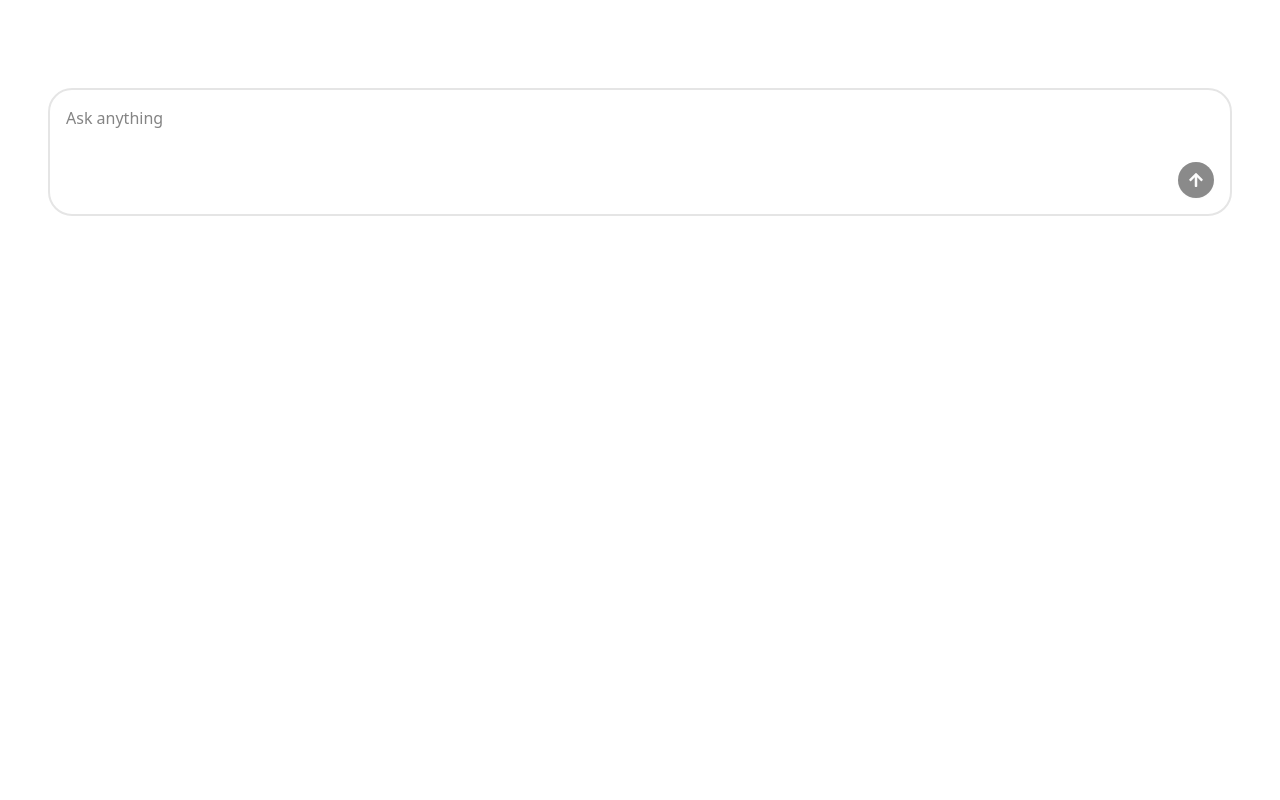
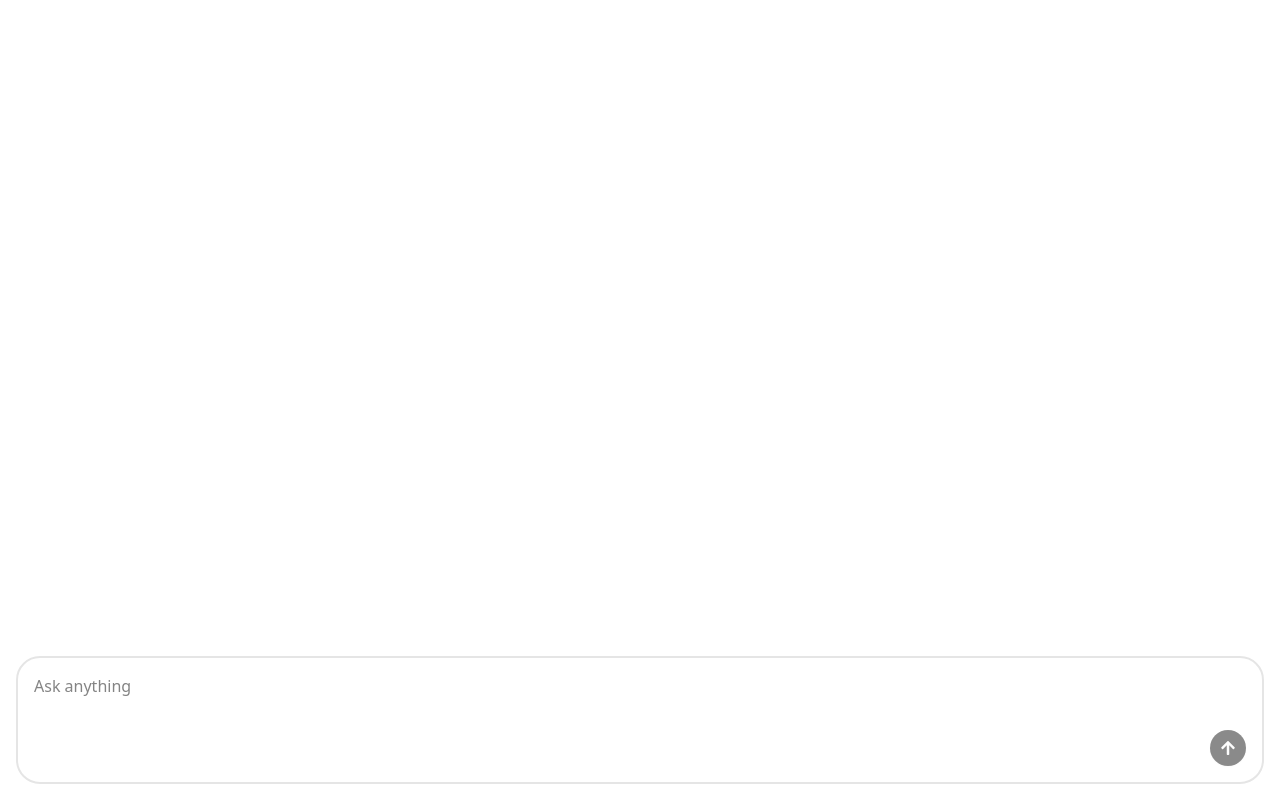
Before and after one commit to samuelzcom/my-app, a React (Vite) app in the folder packages/client/: page / in a window 1280 px wide. Built offline with nearby package versions, Linux system fonts and the light colour scheme.

Commit message:
Improving the Look and Feel

```diff
--- a/packages/client/src/App.css
+++ b/packages/client/src/App.css
@@ -1,21 +1,7 @@
 #root {
-   max-width: 1280px;
+   max-width: none;
    margin: 0 auto;
-   padding: 2rem;
-   text-align: center;
-}
-
-.logo {
-   height: 6em;
-   padding: 1.5em;
-   will-change: filter;
-   transition: filter 300ms;
-}
-.logo:hover {
-   filter: drop-shadow(0 0 2em #646cffaa);
-}
-.logo.react:hover {
-   filter: drop-shadow(0 0 2em #61dafbaa);
+   padding: 0;
 }
 
 @keyframes logo-spin {
--- a/packages/client/src/App.tsx
+++ b/packages/client/src/App.tsx
@@ -3,7 +3,7 @@
 
 function App() {
    return (
-      <div className="p-4">
+      <div className="p-4 h-screen">
          <Chatbot />
       </div>
    );
--- a/packages/client/src/components/Chatbot.tsx
+++ b/packages/client/src/components/Chatbot.tsx
@@ -21,19 +21,19 @@
 const Chatbot = () => {
    const [messages, setMessages] = useState<Message[]>([]);
    const [isBotTyping, setIsBotTyping] = useState(false);
-   const formRef = useRef<HTMLFormElement | null>(null);
+   const lastMessageRef = useRef<HTMLDivElement | null>(null);
    const conversationId = useRef(crypto.randomUUID());
    const { register, handleSubmit, reset, formState } = useForm<FormData>();
 
    useEffect(() => {
-      formRef.current?.scrollIntoView({ behavior: 'smooth' });
+      lastMessageRef.current?.scrollIntoView({ behavior: 'smooth' });
    }, [messages]);
 
    const onSubmit = async ({ prompt }: FormData) => {
       setMessages((prev) => [...prev, { content: prompt, role: 'user' }]);
       setIsBotTyping(true);
 
-      reset();
+      reset({ prompt: '' });
       const { data } = await axios.post<ChatResponse>('/api/chat', {
          prompt,
          conversationId: conversationId.current,
@@ -57,15 +57,16 @@
       }
    };
    return (
-      <div>
-         <div className="flex flex-col gap-3 mb-10">
+      <div className="flex flex-col h-full">
+         <div className="flex flex-col flex-1 gap-3 mb-10 overflow-y-auto">
             {messages.map((message, index) => (
                <div
                   key={index}
                   onCopy={onCopyMessage}
+                  ref={index === messages.length - 1 ? lastMessageRef : null}
                   className={`px-3 py-1 rounded-xl ${
                      message.role === 'user'
-                        ? 'bg-blue-600 text-white self-end'
+                        ? 'bg-blue-600 text-white self-end text-right'
                         : 'bg-gray-100 text-black self-start text-left'
                   }`}
                >
@@ -83,7 +84,6 @@
          <form
             onSubmit={handleSubmit(onSubmit)}
             onKeyDown={onKeyDown}
-            ref={formRef}
             className="flex flex-col gap-2 items-end border-2 p-4 rounded-3xl"
          >
             <textarea
@@ -91,6 +91,7 @@
                   required: true,
                   validate: (data) => data.trim().length > 0,
                })}
+               autoFocus
                className="w-full border-0 focus:outline-0 resize-none"
                placeholder="Ask anything"
                maxLength={1000}
```
